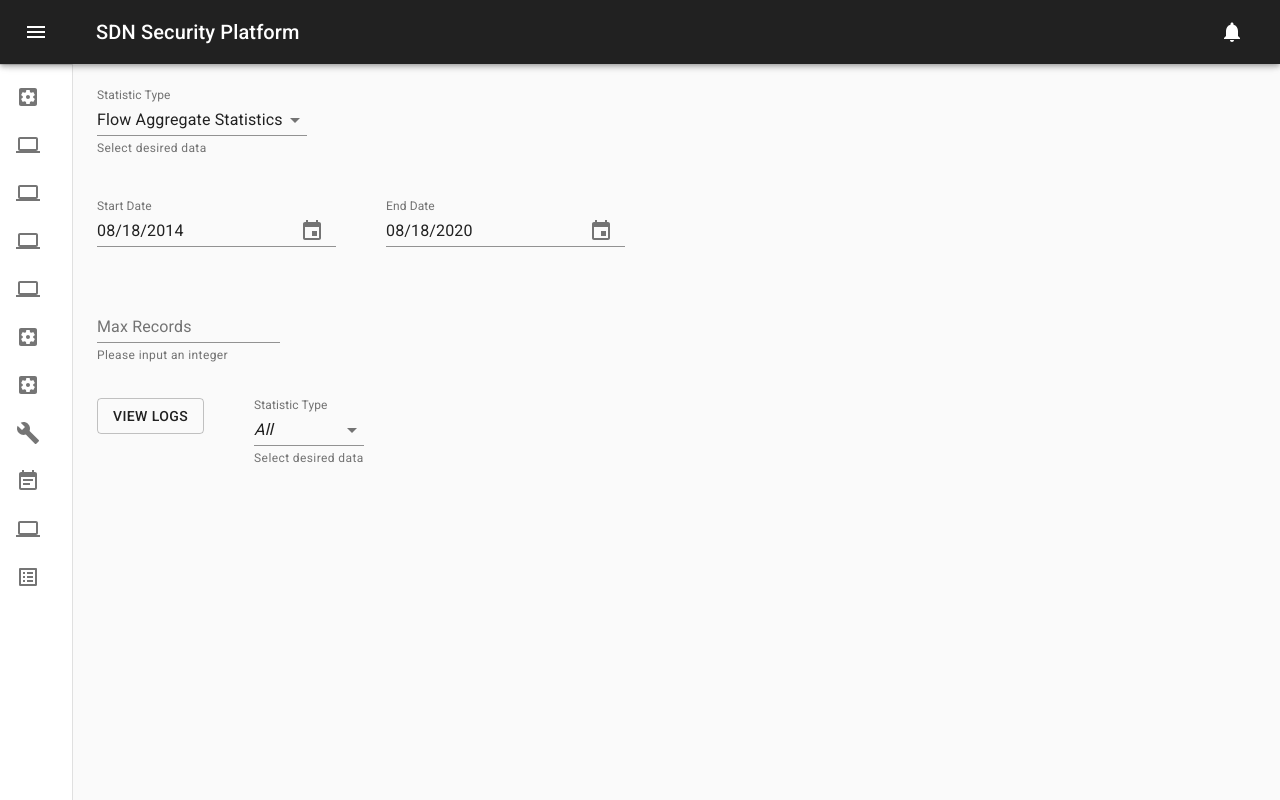
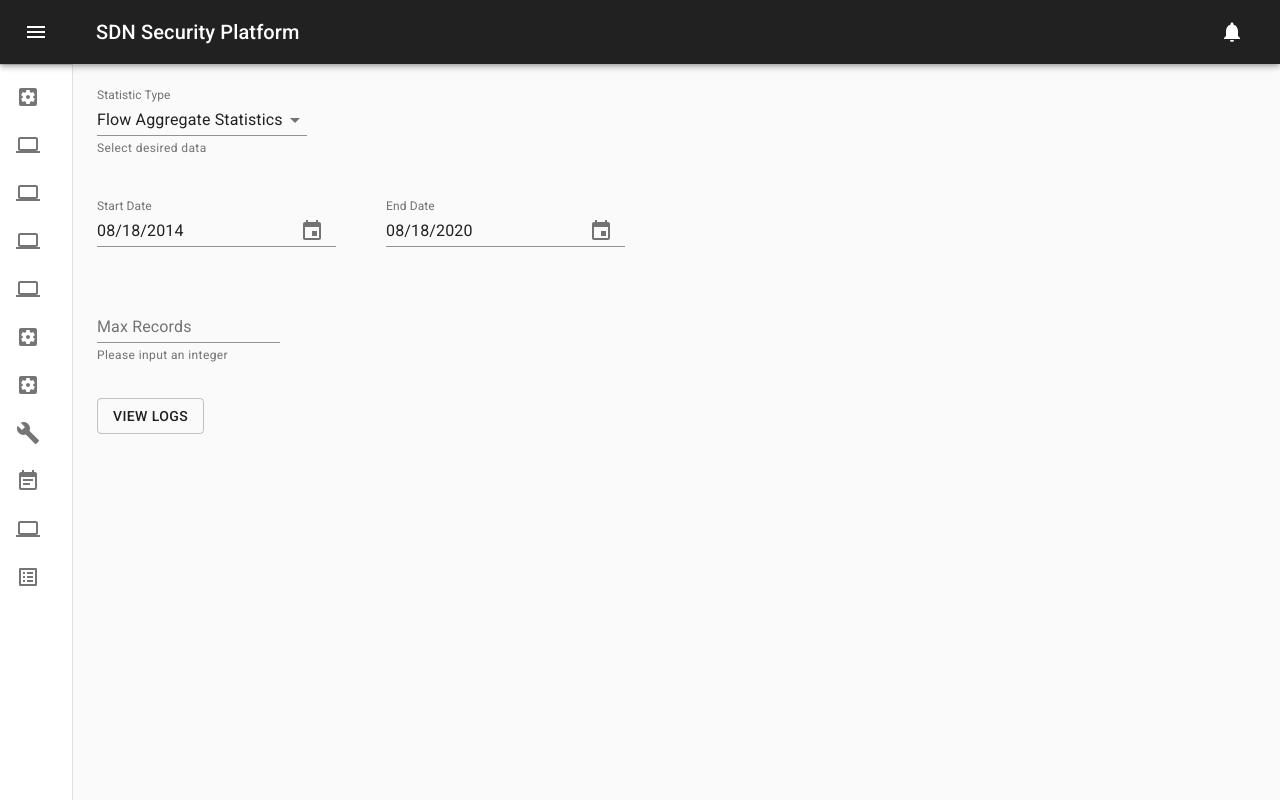
Before and after one commit to chrissayon/sdn_security_platform_frontend, a React (Create React App) app: page /view-logs in a window 1280 px wide. Built offline with nearby package versions, Linux system fonts and the light colour scheme.

Commit message:
Hide/View port select depending on stat select

```diff
--- a/src/Containers/MainBody/ViewLogs/ViewLogs.js
+++ b/src/Containers/MainBody/ViewLogs/ViewLogs.js
@@ -304,12 +304,8 @@ export default function SimpleSelect() {
     }
 
     const logClicked = () => {
-        // console.log(values)
-        // console.log(formatDate(startDate))
-        // console.log(formatDate(endDate))
-        // console.log(maxRecords)
+
         setViewLogs(true)
-        console.log(values.statType)
         if(values.statType === 'flow_aggregate') {
             flowAggPost()
         } else if (values.statType === 'flow_aggregate_diff') {
@@ -410,7 +406,8 @@ export default function SimpleSelect() {
                 >
                     View Logs
                 </Button>
-
+               {
+                   ((values.statType === 'port_stats') | (values.statType === 'port_diff')) ? (
                         <FormControl >
                             <InputLabel shrink>
                                 Statistic Type
@@ -436,6 +433,8 @@ export default function SimpleSelect() {
                             </Select>
                             <FormHelperText>Select desired data</FormHelperText>
                         </FormControl>
+                    ) : null
+               }
             </Grid>
             <Grid item xs={12}>
                 <Table>
```
Lines whose indentation alone changed are shown as unchanged.
